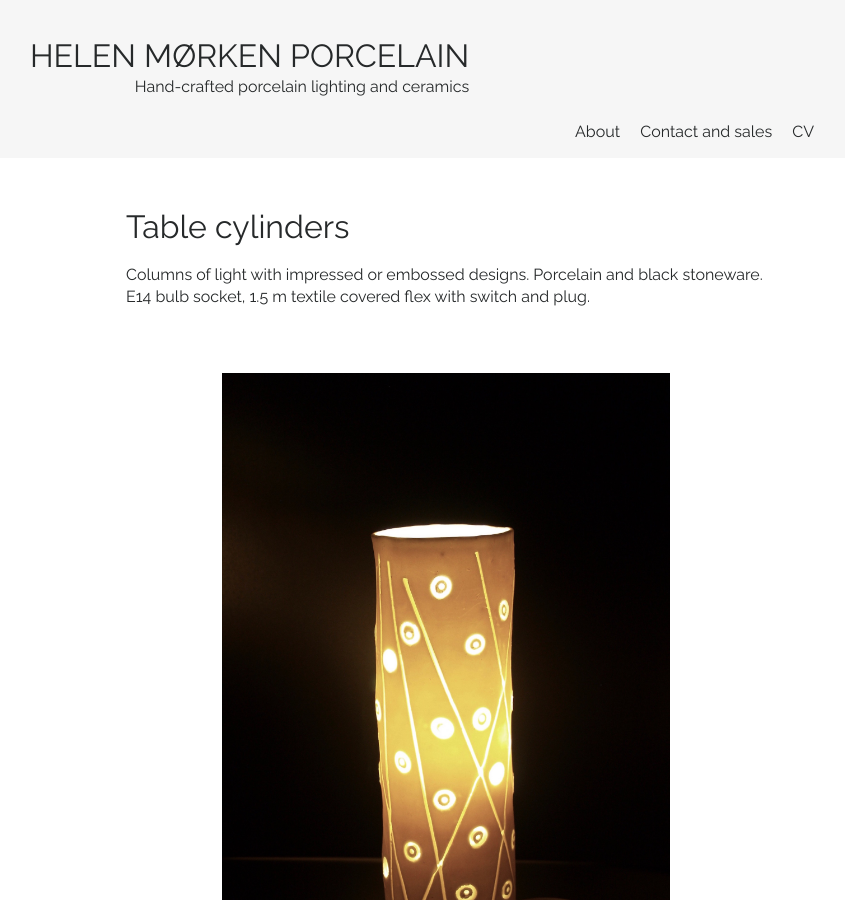
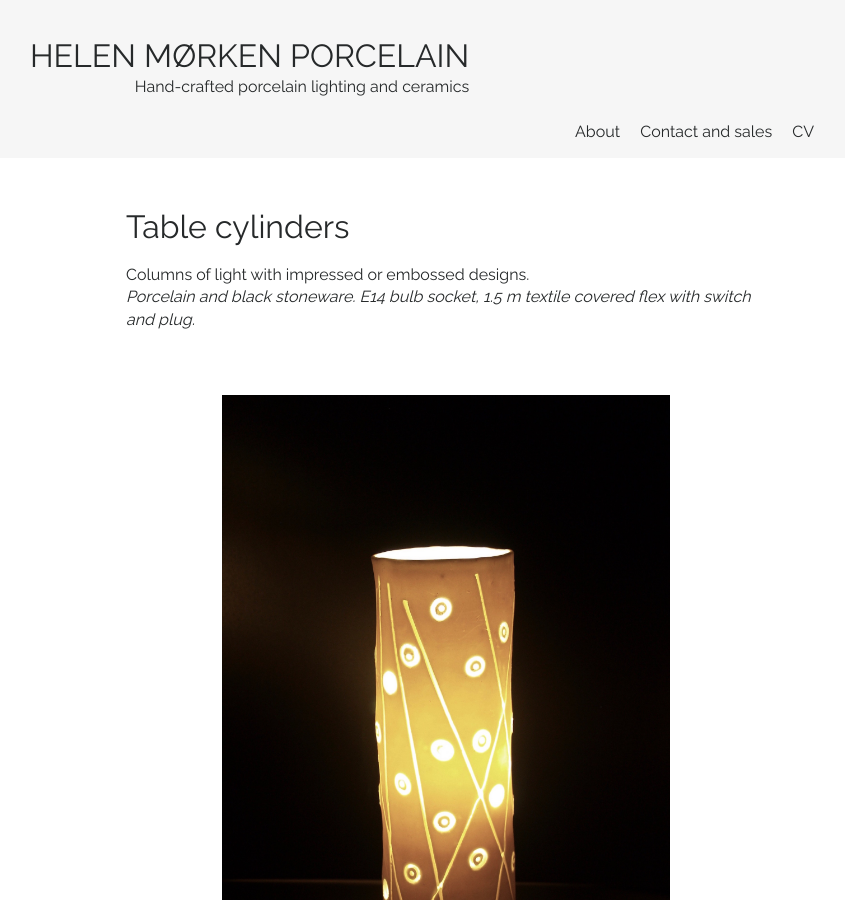
Before and after one commit to rebekkjm/helenmorkenno, a Jekyll site: the page built from _products/table-cylinders.md, in a window 1280 px wide and 900 px high. Shown: the whole window, without its empty margins (194-1039 px from the left). Built offline with Jekyll 4.4.1, drawn with Linux system fonts in a browser that asks for light colours.

```diff
--- a/_products/table-cylinders.md
+++ b/_products/table-cylinders.md
@@ -4,7 +4,8 @@ title:  "Table cylinders"
 order: 13
 image: "Table_cylinders1.jpg"
 ---
-Columns of light with impressed or embossed designs. Porcelain and black stoneware. E14 bulb socket, 1.5 m textile covered flex with switch and plug.
+Columns of light with impressed or embossed designs.
+*Porcelain and black stoneware. E14 bulb socket, 1.5 m textile covered flex with switch and plug.*
 
 ![Cylinder shaped table lamp with abstract pattern of dots and lines]({{ site.github.url }}/img/Table_cylinders1.jpg)
 
```
